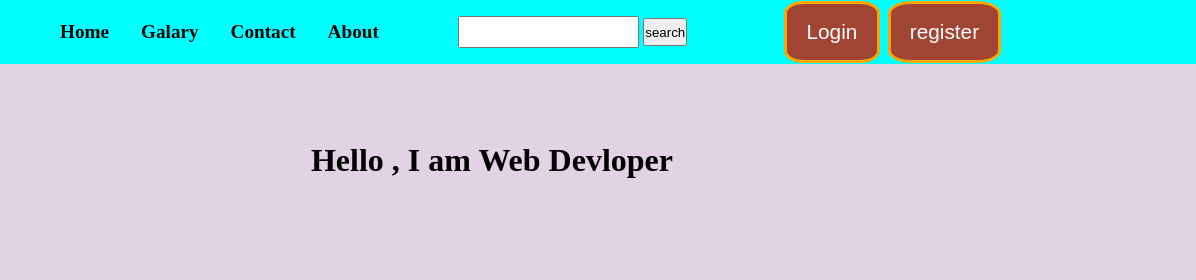
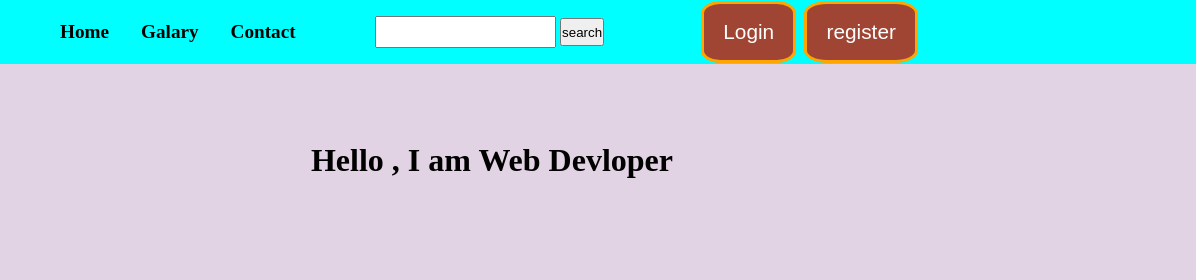
Before and after one commit to Hasanuj123/first_website, a plain HTML site: page index.html in a window 1280 px wide. Shown: the top 280 px of the page, 84-1280 px from the left. Drawn offline with Linux system fonts and the light colour scheme.

Commit message:
remove aabout

```diff
--- a/index.html
+++ b/index.html
@@ -125,7 +125,7 @@
         <div class="navbarDiv"><a class="navbarA" href="/">Home</a></div>
         <div class="navbarDiv"><a class="navbarA" href="#galary">Galary</a></div>
         <div class="navbarDiv"><a class="navbarA" href="#contact">Contact</a></div>
-        <div class="navbarDiv"><a class="navbarA" href="#about">About</a></div>
+        <!-- <div class="navbarDiv"><a class="navbarA" href="#about">About</a></div> -->
         <div class="loginDiv">
             <form>
                 <input name="search" type="search" style="height: 2rem;" />
```
